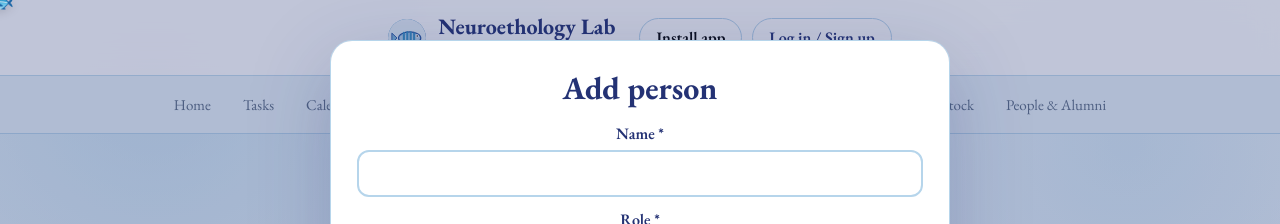
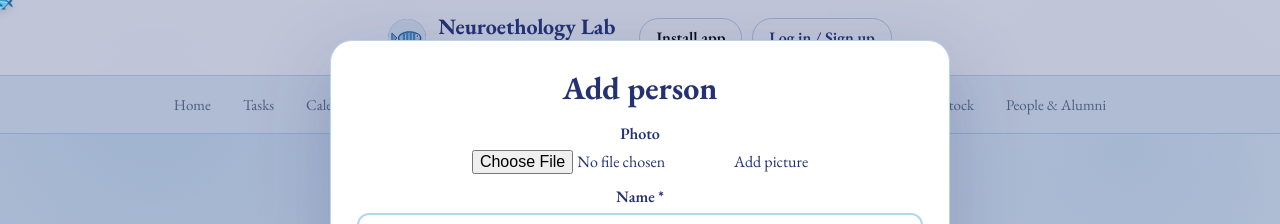
Before and after one commit to asmiaggarwalug2023-alt/neuroethology-lab, a Next.js app: page /people in a window 1280 px wide. Both pictures are taken after a click on the button "Add person". Shown: the top 224 px of the page. Built offline with nearby package versions, Linux system fonts and the light colour scheme; no server answers; the database is empty.

Commit message:
Allow people profile pictures

```diff
--- a/components/PeopleBoard.tsx
+++ b/components/PeopleBoard.tsx
@@ -1,12 +1,12 @@
 "use client";
 import { authFetch } from "../lib/authFetch";
-import { FormEvent, useEffect, useState } from "react";
+import { ChangeEvent, FormEvent, useEffect, useState } from "react";
 import Link from "next/link";
 
 type Project={id:string;data:{title?:string}};
-type Person={id:string;data:{name?:string;role?:string;email?:string;projectIds?:string[];status?:string;notes?:string}};
+type Person={id:string;data:{name?:string;role?:string;email?:string;projectIds?:string[];status?:string;notes?:string;photo?:string}};
 
-const blank={name:"",role:"",email:"",projectIds:[] as string[],status:"",notes:""};
+const blank={name:"",role:"",email:"",projectIds:[] as string[],status:"",notes:"",photo:""};
 
 export function PeopleBoard(){
   const [people,setPeople]=useState<Person[]>([]);
@@ -32,6 +32,37 @@ export function PeopleBoard(){
     }catch(e:any){setError(e.message);}
   }
   useEffect(()=>{load()},[]);
+
+  async function addPhoto(e:ChangeEvent<HTMLInputElement>){
+    const file=e.target.files?.[0];
+    if(!file) return;
+    setError("");
+    try{
+      const photo=await new Promise<string>((resolve,reject)=>{
+        const reader=new FileReader();
+        reader.onerror=()=>reject(new Error("Could not read that image."));
+        reader.onload=()=>{
+          const img=new Image();
+          img.onerror=()=>reject(new Error("Could not process that image."));
+          img.onload=()=>{
+            const max=700;
+            const scale=Math.min(1,max/Math.max(img.width,img.height));
+            const canvas=document.createElement("canvas");
+            canvas.width=Math.round(img.width*scale);
+            canvas.height=Math.round(img.height*scale);
+            const ctx=canvas.getContext("2d");
+            if(!ctx){reject(new Error("Could not process that image."));return;}
+            ctx.drawImage(img,0,0,canvas.width,canvas.height);
+            resolve(canvas.toDataURL("image/jpeg",0.78));
+          };
+          img.src=String(reader.result);
+        };
+        reader.readAsDataURL(file);
+      });
+      setForm(f=>({...f,photo}));
+    }catch(err:any){setError(err.message||"Could not add photo.");}
+    e.target.value="";
+  }
 
   function toggleProject(id:string){
     setForm(f=>({...f,projectIds:f.projectIds.includes(id)?f.projectIds.filter(x=>x!==id):[...f.projectIds,id]}));
@@ -66,6 +97,15 @@ export function PeopleBoard(){
     {open&&<div className="modal-backdrop"><div className="modal-card">
       <h2>{editing?"Edit person":"Add person"}</h2>
       <form className="stack" onSubmit={save}>
+        <div className="form-field">
+          <span>Photo</span>
+          {form.photo&&<div className="person-photo-preview"><img src={form.photo} alt="Person preview"/></div>}
+          <label className="image-upload-button">
+            <input type="file" accept="image/*" onChange={addPhoto}/>
+            <span>{form.photo?"Change picture":"Add picture"}</span>
+          </label>
+          {form.photo&&<button className="btn secondary" type="button" onClick={()=>setForm({...form,photo:""})}>Remove picture</button>}
+        </div>
         <label className="form-field"><span>Name *</span><input className="input" value={form.name} onChange={e=>setForm({...form,name:e.target.value})}/></label>
         <label className="form-field"><span>Role *</span><input className="input" value={form.role} onChange={e=>setForm({...form,role:e.target.value})}/></label>
         <label className="form-field"><span>Email</span><input className="input" type="email" value={form.email} onChange={e=>setForm({...form,email:e.target.value})}/></label>
@@ -85,7 +125,8 @@ export function PeopleBoard(){
     </div></div>}
 
     <div className="grid crud-grid">
-      {people.map(p=><div className="card crud-card" key={p.id}>
+      {people.map(p=><div className="card crud-card person-card" key={p.id}>
+        {p.data.photo?<img className="person-photo" src={p.data.photo} alt={p.data.name||"Lab member"}/>:<div className="person-photo person-photo-placeholder" aria-hidden="true">{(p.data.name||"?").slice(0,1).toUpperCase()}</div>}
         <h3>{p.data.name}</h3>
         {p.data.role&&<p><strong>Role:</strong> {p.data.role}</p>}
         {p.data.email&&<p><strong>Email:</strong> {p.data.email}</p>}
```
